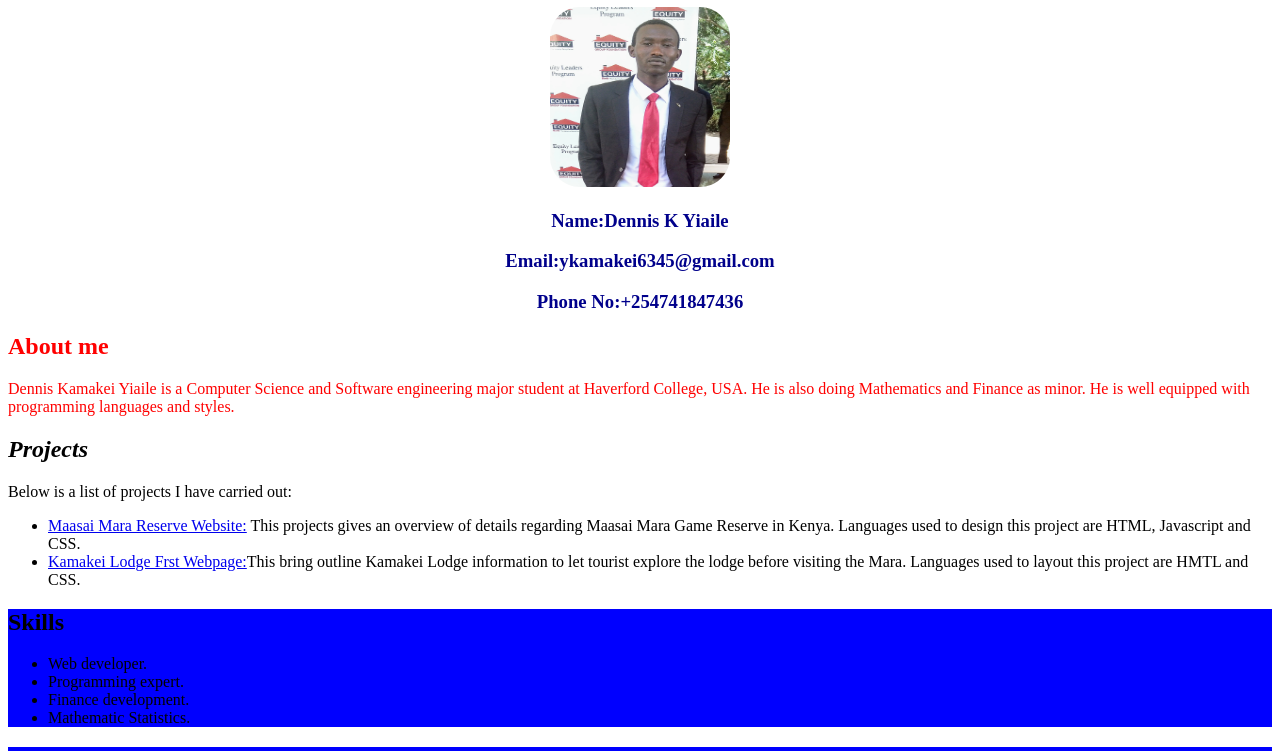
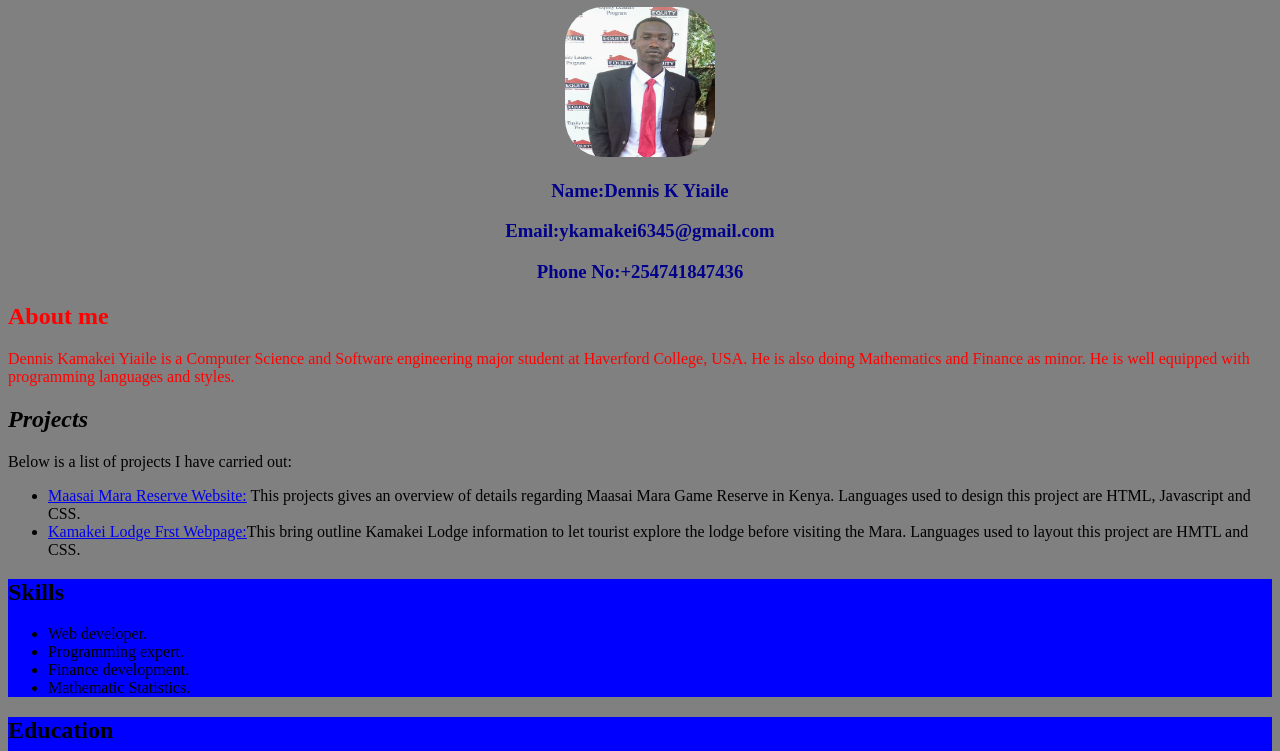
Before and after one commit to Dennis-tec/my-portfolio, a plain HTML site: page index.html in a window 1280 px wide. Shown: the part 73-824 px from the top of the page. Drawn offline with Linux system fonts and the light colour scheme.

```diff
--- a/css/styles.css
+++ b/css/styles.css
@@ -1,13 +1,15 @@
-
+body{
+  background-color: grey;
+}
 h1{
   text-align: center;
   color: darkblue;
   background-color: white;
 }
 img{
-  width: 180px;
-  border-radius: 30px;
-  height: 180px;
+  width: 150px;
+  border-radius: 38px;
+  height: 150px;
 }
 .personaldetails{
   text-align: center;
```
Also changed, not shown: index.html (+3 -2 lines).
